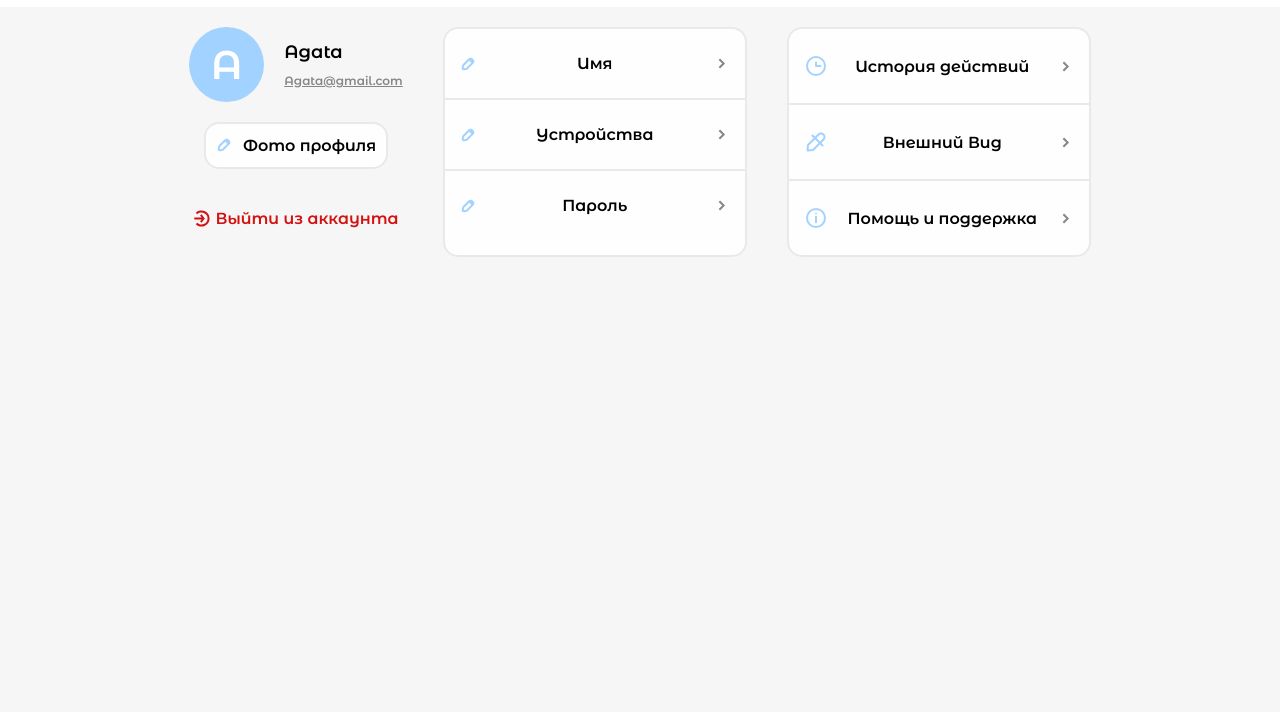
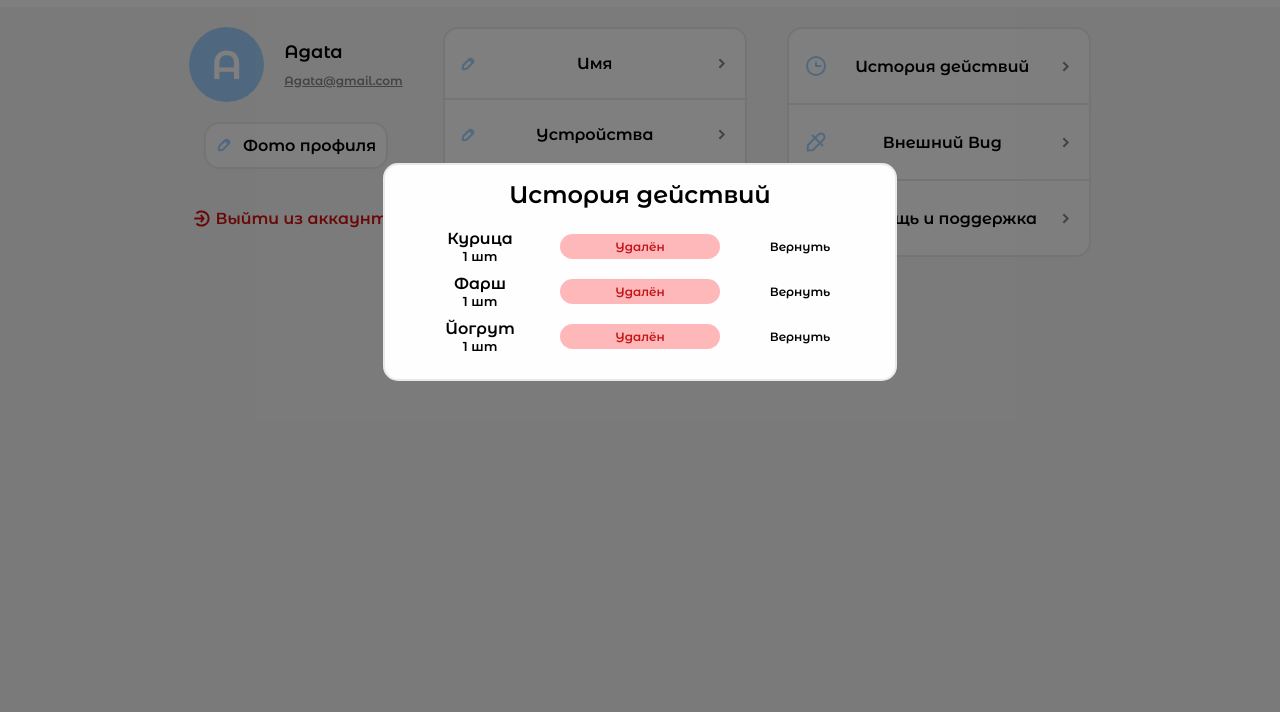
Before and after one commit to spag229-maker/SFA-Web, a website: page src/settings.html in a window 1280 px wide. Shown: the part 88-800 px from the top of the page. Drawn offline with Linux system fonts and the light colour scheme.

Commit message:
popup designed

```diff
--- a/src/settings.html
+++ b/src/settings.html
@@ -168,6 +168,7 @@
     </div>
 </main>
 
+<div class="popup-overlay">
     <div id="historyPopup" class="popup">
         <h2>История действий</h2>
         <article class="popupPlate">
@@ -180,6 +181,27 @@
                 <span>Вернуть</span>
             </button>
         </article>
+        <article class="popupPlate">
+            <div class="product" id="Фарш">
+                <span class="products-name">Фарш</span>
+                <div class="count">1 <span>шт</span></div>
+            </div>
+            <span class="deleteStatus">Удалён</span>
+            <button class="deletedProduct">
+                <span>Вернуть</span>
+            </button>
+        </article>
+        <article class="popupPlate">
+            <div class="product" id="Йогурт">
+                <span class="products-name">Йогрут</span>
+                <div class="count">1 <span>шт</span></div>
+            </div>
+            <span class="deleteStatus">Удалён</span>
+            <button class="deletedProduct">
+                <span>Вернуть</span>
+            </button>
+        </article>
+    </div>
 </div>
 
 </body>
--- a/src/styles/style.css
+++ b/src/styles/style.css
@@ -354,28 +354,39 @@ li:hover .rounded-line-active {
     border-bottom: 2px solid #E9E9E9;
 }
 
+.popup-overlay {
+    position: fixed; /* Фиксируем на весь экран */
+    top: 0;
+    left: 0;
+    width: 100%;
+    height: 100%;
+    background-color: rgba(0, 0, 0, 0.5); /* Черный фон с затемнением 50% */
+    z-index: 9;
+}
+
 .popup {
     position: absolute;
-    top: 50%;
+    top: 45%;
     left: 50%;
     padding: 15px;
     transform: translate(-50%, -50%);
-    width: 300px;
+    width: 480px;
     background-color: #FEFEFE;
     border: 2px solid #E9E9E9;
     border-radius: 15px;
-    opacity: 0;
+    text-align: center;
+    /*opacity: 0;*/
 }
 
 .popup h2 {
-    padding-bottom: 10px;
+    padding-bottom: 20px;
 }
 
 .popupPlate {
-    display: flex;
-    flex-direction: row;
+    display: grid;
+    grid-template-columns: 160px 160px 160px;
     align-items: center;
-    justify-content: space-between;
+    padding-bottom: 10px;
 }
 
 .deleteStatus {
@@ -385,6 +396,7 @@ li:hover .rounded-line-active {
     font-size: 12px;
     border-radius: 15px;
     height: 15px;
+    text-align: center;
 }
 
 .deletedProduct {
```
Lines whose indentation alone changed are shown as unchanged.
